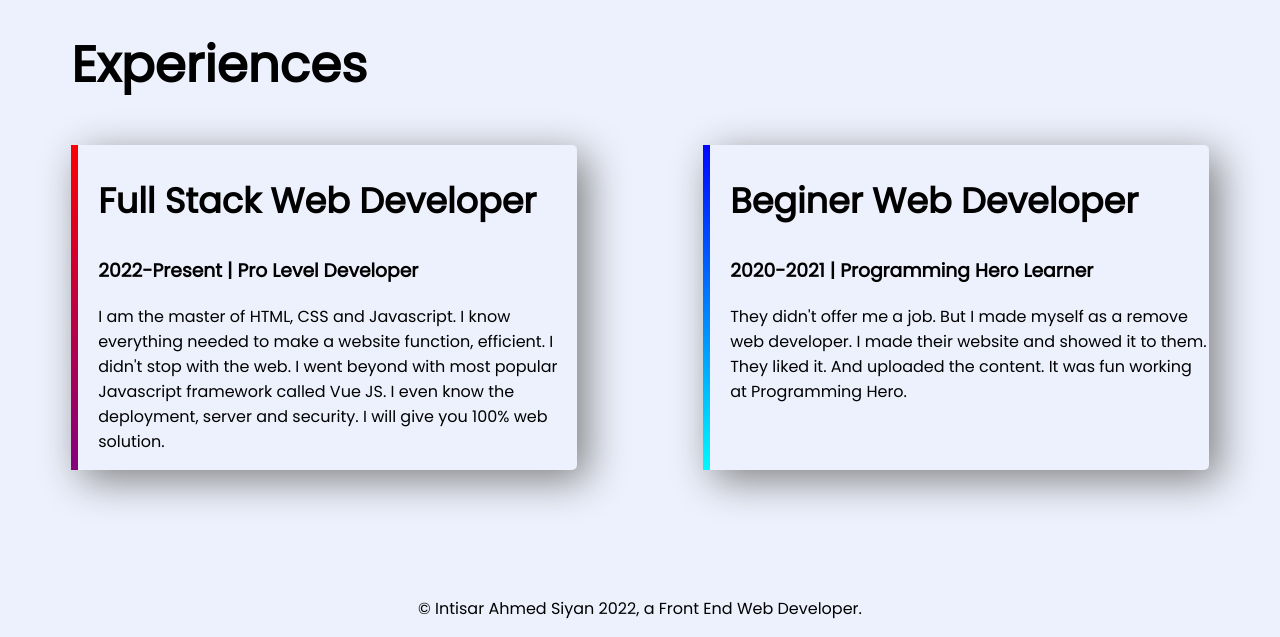
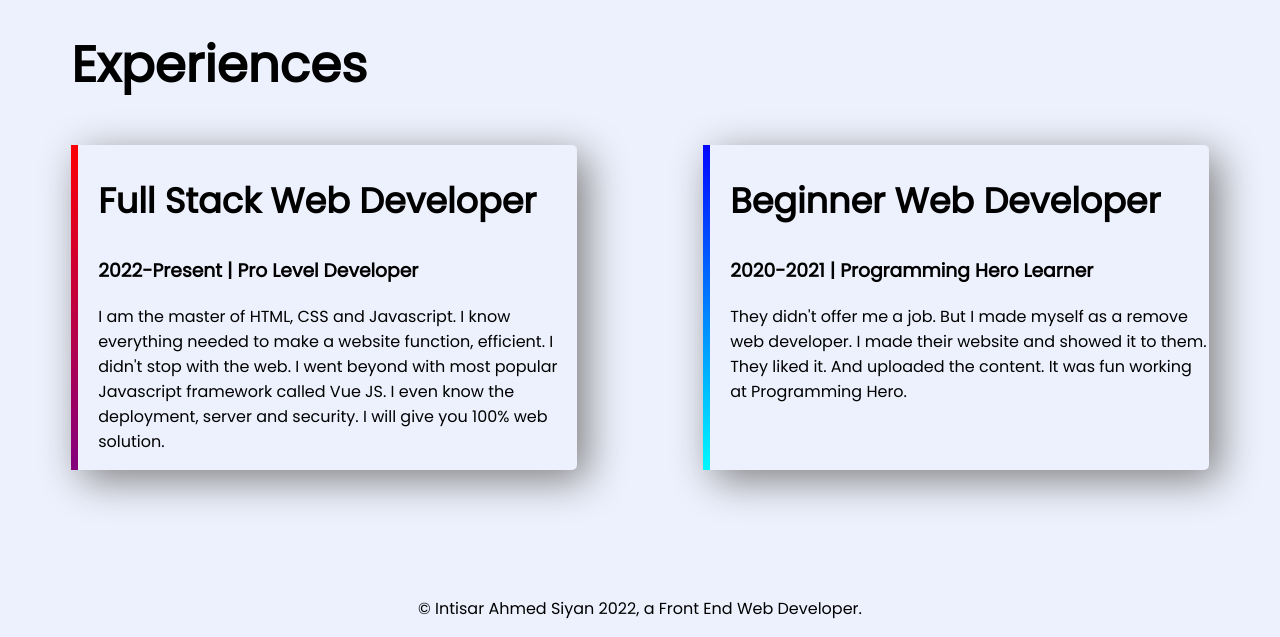
Before and after one commit to sinu5550/developer-portfolio, a plain HTML site: page index.html in a window 1280 px wide. Shown: the part 921-1558 px from the top of the page. Drawn offline with Linux system fonts and the light colour scheme.

Commit message:
spelling corrected

```diff
--- a/index.html
+++ b/index.html
@@ -43,7 +43,7 @@
                 <p>I am the master of HTML, CSS and Javascript. I know everything needed to make a website function, efficient. I didn't stop with the web. I went beyond with most popular Javascript framework called Vue JS. I even know the deployment, server and security. I will give you 100% web solution.</p>
             </div>
             <div id="beginer-exp" class="experience-item">
-                <h2>Beginer Web Developer</h2>
+                <h2>Beginner Web Developer</h2>
                 <h3>2020-2021 | Programming Hero Learner</h3>
                 <p>They didn't offer me a job. But I made myself as a remove web developer. I made their website and showed it to them. They liked it. And uploaded the content. It was fun working at Programming Hero.</p>
             </div>
```
